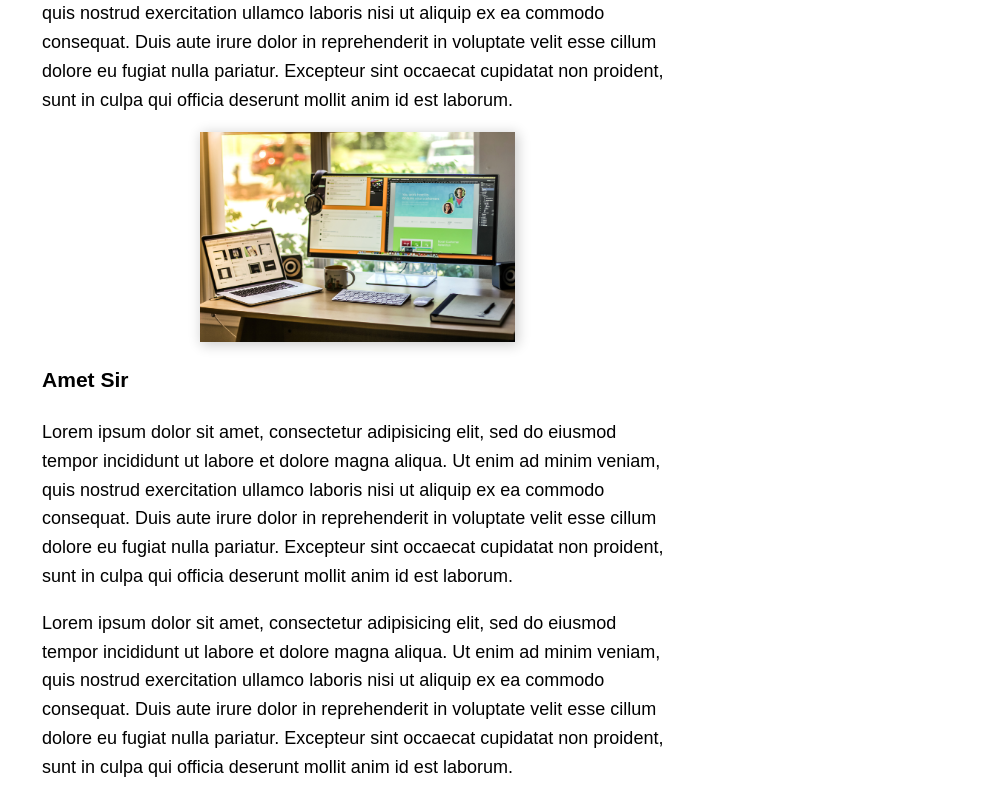
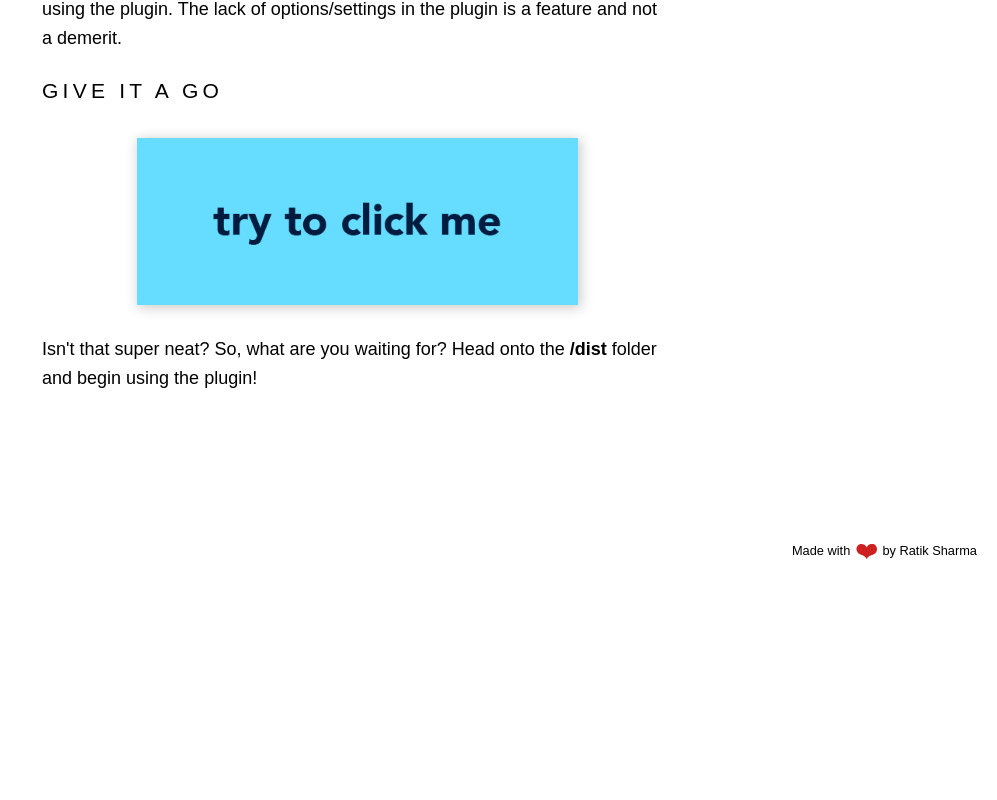
Before and after one commit to libhide/simplebox.js, a website: page demo/index.html in a window 1280 px wide. Shown: the part 219-1019 px from the top of the page, without its empty margins (283-1280 px from the left). After the commit the page ends 800 px from the top, so only its background shows below. Drawn offline with nearby package versions, Linux system fonts and the light colour scheme; files that its build step writes are made by us from their sources.

Commit message:
Update plugin demo

```diff
--- /dev/null
+++ b/demo/css/style.css
@@ -0,0 +1,78 @@
+body {
+  font-size: 1.125em;
+  line-height: 1.6;
+  font-family: Avenir, sans-serif;
+}
+
+img {
+  max-width: 100%;
+  margin: 30px auto;
+  display: block;
+}
+
+a {
+  text-decoration: none;
+  color: black;
+  border-bottom: 1px solid rgba(0, 0, 0, 0);
+  transition: border-color 200ms ease-in;
+  padding-bottom: -2px;
+}
+
+a:hover {
+  border-color: rgba(0, 0, 0, 0.6);
+}
+
+.container {
+  max-width: 660px;
+  margin: 0 auto;
+  padding: 0 15px;
+  box-sizing: border-box;
+  text-align: center;
+}
+
+.container img {
+  height: 70%;
+  width: 70%;
+}
+
+.title {
+  display: inline-block;
+  font-weight: 500;
+  border-bottom: 4px solid black;
+}
+
+.subtitle {
+  font-weight: 400;
+  text-transform: uppercase;
+  letter-spacing: .2em;
+}
+
+.center-reset {
+  text-align: left;
+}
+
+.credits {
+  position: absolute;
+  right: 0;
+  bottom: 0;
+  margin: 0 20px 20px 0;
+  font-size: 0.8rem;
+}
+
+.credits .heart {
+  display: inline-block;
+  box-shadow: none;
+  margin: 0;
+  margin-bottom: -9px;
+  height: 25px;
+  width: 25px;
+}
+
+/* Media Queries */
+@media (max-width: 660px) {
+  .credits {
+    position: static;
+    text-align: center;
+    margin: 140px 0 0 0;
+  }
+}
--- a/demo/index.html
+++ b/demo/index.html
@@ -1,66 +1,28 @@
 <!DOCTYPE html>
 <html>
 <head>
-  <title>Simplebox Demo</title>
+  <title>simplebox.js Demo</title>
   <link rel="stylesheet" href="https://cdnjs.cloudflare.com/ajax/libs/normalize/3.0.3/normalize.css">
-  <style>
-    body {
-      font-size: 1.125em;
-      line-height: 1.6;
-      font-family: sans-serif;
-    }
-
-    img {
-      max-width: 100%;
-    }
-
-    .container {
-      max-width: 660px;
-      margin: 0 auto;
-      padding: 0 15px;
-      box-sizing: border-box;
-    }
-
-    .container img {
-      /* Smaller images within blog posts */
-      height: 50%;
-      width: 50%;
-      margin: 0 auto;
-      display: block;
-    }
-  </style>
+  <link rel="stylesheet" type="text/css" href="css/simplebox.css">
   <link rel="stylesheet" type="text/css" href="css/style.css">
   <meta name="viewport" content="width=device-width, initial-scale=1.0">
 </head>
 <body>
+
   <div class="container">
-    <center><h1>Heading, bruh!</h1></center>
-    <h3>Lorem Ipsum Doler</h3>
-    <p>Lorem ipsum dolor sit amet, consectetur adipisicing elit, sed do eiusmod
-    tempor incididunt ut labore et dolore magna aliqua. Ut enim ad minim veniam,
-    quis nostrud exercitation ullamco laboris nisi ut aliquip ex ea commodo
-    consequat. Duis aute irure dolor in reprehenderit in voluptate velit esse
-    cillum dolore eu fugiat nulla pariatur. Excepteur sint occaecat cupidatat non
-    proident, sunt in culpa qui officia deserunt mollit anim id est laborum.</p>
+    <h1 class="title">simplebox.js Demo</h1>
+    <p class="center-reset">This is a quick little demo showcasing simplebox.js and how it works. This lightbox plugin is intended to be a quick, responsive, efficient. One key goal while creating this plugin was to not have an effect on load times for a website using the plugin. The lack of options/settings in the plugin is a feature and not a demerit.</p>
+    <h3 class="subtitle center-reset">Give it a go</h3>
+    <img class="slb" src="img/demo.jpg">
+    <p class="center-reset">Isn't that super neat? So, what are you waiting for? Head onto the <strong>/dist</strong> folder and begin using the plugin!</p>
 
-    <img class="slb" src="img/goals.jpg">
+    <p class="credits">
+      Made with <img class="heart" src="img/heart.svg"> by <a target="_blank" href="http://ratiksharma.com">Ratik Sharma</a></p>
+    </p>
 
-    <h3>Amet Sir</h3>
-    <p>Lorem ipsum dolor sit amet, consectetur adipisicing elit, sed do eiusmod
-    tempor incididunt ut labore et dolore magna aliqua. Ut enim ad minim veniam,
-    quis nostrud exercitation ullamco laboris nisi ut aliquip ex ea commodo
-    consequat. Duis aute irure dolor in reprehenderit in voluptate velit esse
-    cillum dolore eu fugiat nulla pariatur. Excepteur sint occaecat cupidatat non
-    proident, sunt in culpa qui officia deserunt mollit anim id est laborum.</p>
-
-    <p>Lorem ipsum dolor sit amet, consectetur adipisicing elit, sed do eiusmod
-    tempor incididunt ut labore et dolore magna aliqua. Ut enim ad minim veniam,
-    quis nostrud exercitation ullamco laboris nisi ut aliquip ex ea commodo
-    consequat. Duis aute irure dolor in reprehenderit in voluptate velit esse
-    cillum dolore eu fugiat nulla pariatur. Excepteur sint occaecat cupidatat non
-    proident, sunt in culpa qui officia deserunt mollit anim id est laborum.</p>
   </div>
 
+  <!-- Scripts -->
   <script src="https://code.jquery.com/jquery-1.11.3.min.js"></script>
   <script type="text/javascript" src="js/simplebox.js"></script>
   <script type="text/javascript">
```
Also changed, not shown: demo/img/demo.jpg (added), demo/img/goals.jpg (deleted), demo/img/heart.svg (added).
